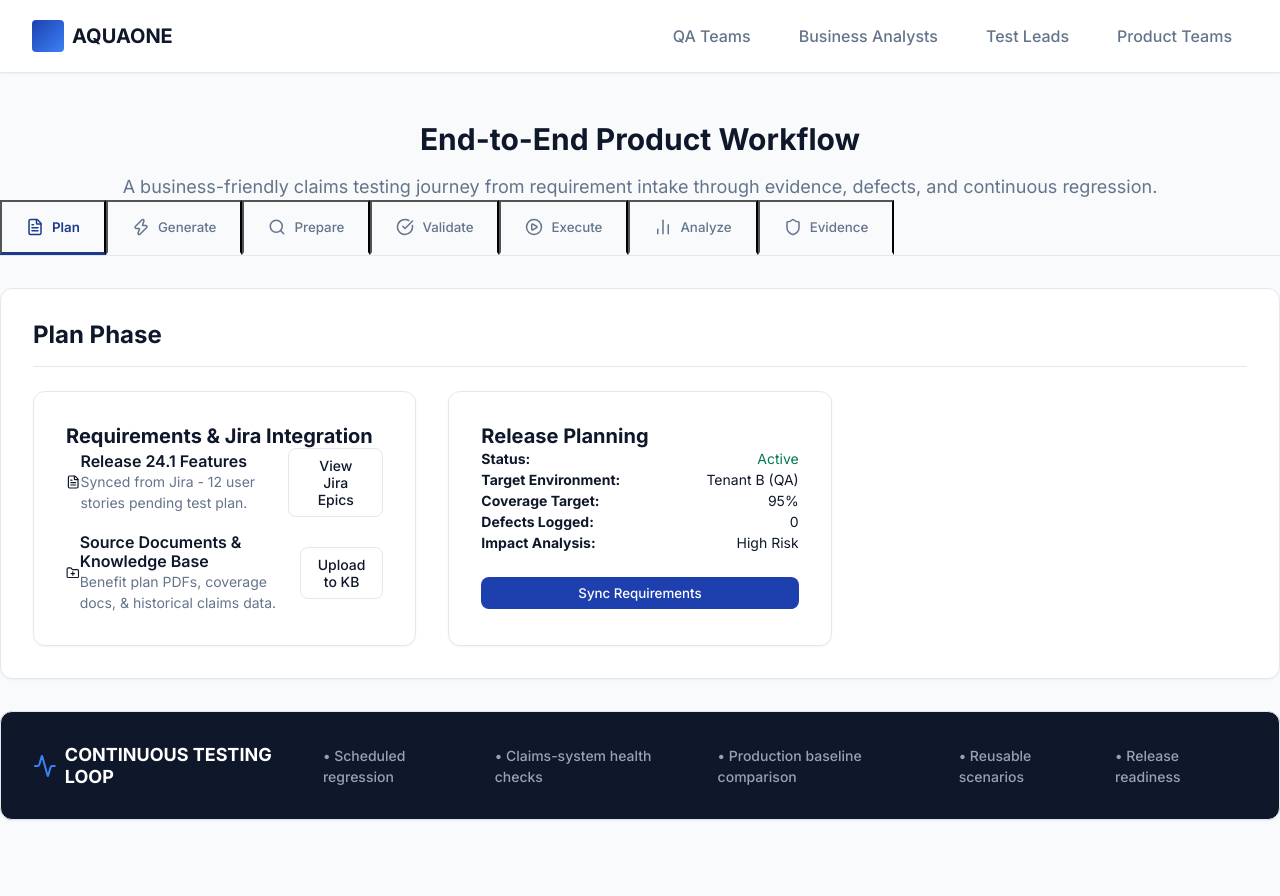
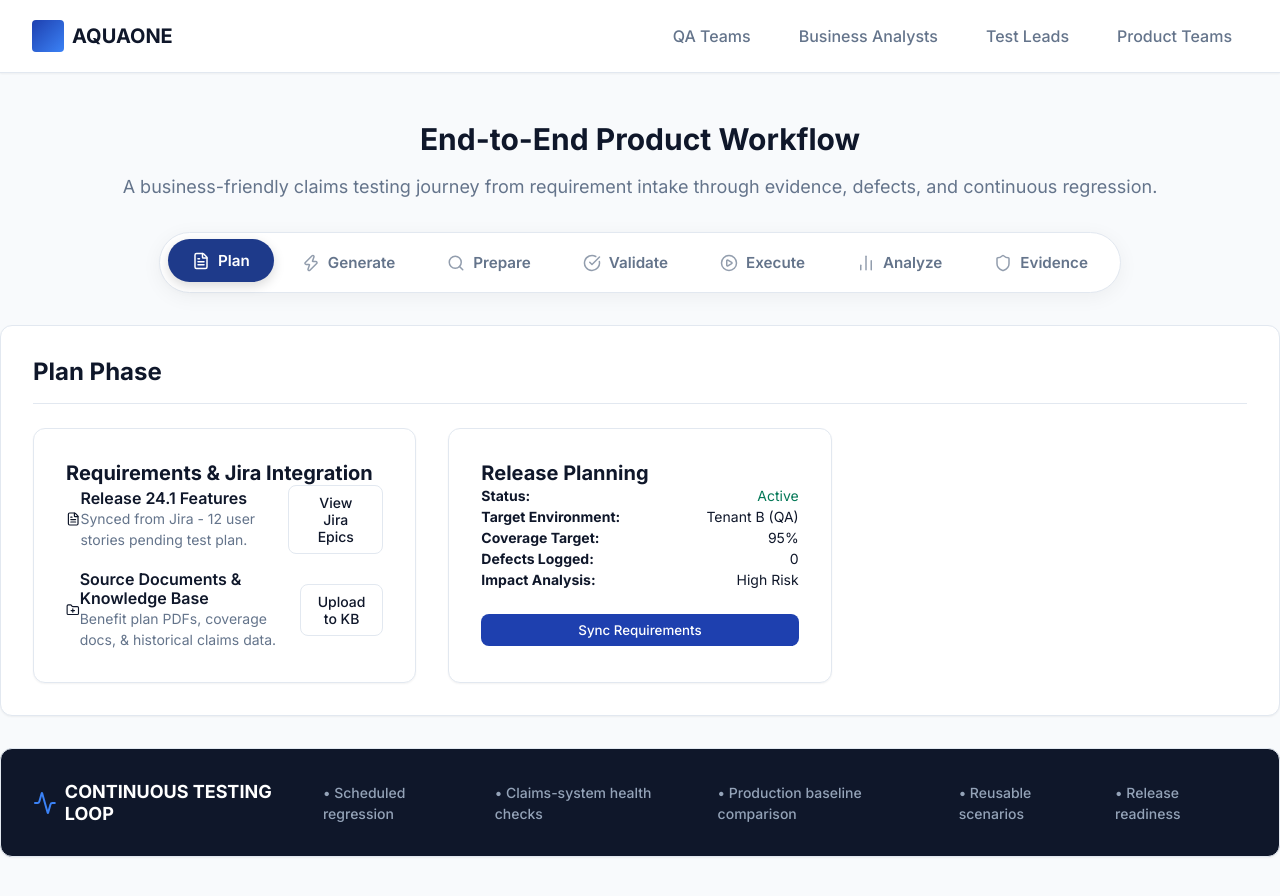
Before and after one commit to kouissar/hqa, a React (Vite) app: page / in a window 1280 px wide. Shown: the top 896 px of the page. Before the commit the page ends 868 px from the top, so only its background shows below. Built offline with nearby package versions, Linux system fonts and the light colour scheme.

Commit message:
Update tabs to a modern, pill-shaped design

```diff
--- a/src/App.jsx
+++ b/src/App.jsx
@@ -68,36 +68,27 @@ function App() {
           </p>
         </section>
 
-        {/* Workflow Tabs */}
-        <section className="workflow-tabs">
-          <div className="flex items-center justify-between border-b" style={{ borderColor: 'var(--border-color)', borderBottom: '1px solid var(--border-color)' }}>
-            <div className="flex overflow-x-auto w-full">
+        {/* Modern Workflow Tabs */}
+        <section className="workflow-tabs-container" style={{ margin: '2rem 0' }}>
+          <div className="modern-tabs">
             {WORKFLOW_STEPS.map((step) => {
               const Icon = step.icon;
               const isActive = activeStep === step.id;
               return (
                 <button
                   key={step.id}
-                    className={`tab-item flex items-center gap-2 ${isActive ? 'active' : ''}`}
+                  className={`modern-tab ${isActive ? 'active' : ''}`}
                   onClick={() => setActiveStep(step.id)}
                   style={{
-                      padding: '1rem 1.5rem',
-                      borderBottom: isActive ? `3px solid ${step.color}` : '3px solid transparent',
-                      color: isActive ? step.color : 'var(--color-text-muted)',
-                      fontWeight: isActive ? '600' : '500',
-                      backgroundColor: isActive ? `${step.color}0A` : 'transparent',
-                      transition: 'all var(--transition-fast)',
-                      flex: 1,
-                      justifyContent: 'center',
-                      outline: 'none'
+                    backgroundColor: isActive ? step.color : 'transparent',
+                    color: isActive ? 'white' : 'var(--color-text-muted)'
                   }}
                 >
-                    <Icon size={18} />
+                  <Icon size={18} className="tab-icon" style={{ opacity: isActive ? 1 : 0.7 }} />
                   <span>{step.label}</span>
                 </button>
               );
             })}
-            </div>
           </div>
         </section>
 
--- a/src/index.css
+++ b/src/index.css
@@ -204,49 +204,48 @@ button {
   padding: 3rem 0;
 }
 
-/* Workflow Stepper */
-.workflow-stepper {
-  position: relative;
-  margin-top: 2rem;
+/* Modern Workflow Tabs */
+.workflow-tabs-container {
+  display: flex;
+  justify-content: center;
+  width: 100%;
 }
 
-.stepper-track {
-  position: absolute;
-  top: 32px;
-  left: 5%;
-  right: 5%;
-  height: 2px;
-  background-color: var(--border-color);
-  z-index: 0;
+.modern-tabs {
+  display: flex;
+  align-items: center;
+  background: var(--color-surface);
+  padding: 0.5rem;
+  border-radius: 9999px; /* Pill shape */
+  box-shadow: 0 4px 20px rgba(0,0,0,0.05);
+  border: 1px solid var(--border-color);
+  width: fit-content;
+  margin: 0 auto;
+  gap: 0.25rem;
 }
 
-.step-item {
-  position: relative;
-  z-index: 1;
+.modern-tab {
   display: flex;
-  flex-direction: column;
   align-items: center;
+  gap: 0.5rem;
+  padding: 0.75rem 1.5rem;
+  border-radius: 9999px;
+  font-weight: 600;
+  font-size: 0.95rem;
+  transition: all 0.3s cubic-bezier(0.4, 0, 0.2, 1);
+  border: none;
   cursor: pointer;
-  transition: transform var(--transition-fast);
+  outline: none;
 }
 
-.step-item:hover {
-  transform: translateY(-5px);
+.modern-tab:hover:not(.active) {
+  background: var(--color-surface-hover) !important;
+  color: var(--color-text-main) !important;
 }
 
-.step-icon-wrapper {
-  width: 64px;
-  height: 64px;
-  border-radius: 50%;
-  border: 2px solid;
-  background-color: var(--color-surface);
-  transition: all var(--transition-normal);
-  font-size: 1.5rem;
-  font-weight: 700;
-}
-
-.step-item.active .step-icon-wrapper {
-  transform: scale(1.1);
+.modern-tab.active {
+  box-shadow: 0 4px 12px rgba(0,0,0,0.15);
+  transform: translateY(-2px);
 }
 
 /* Step content specifics */
```
Lines whose indentation alone changed are shown as unchanged.
